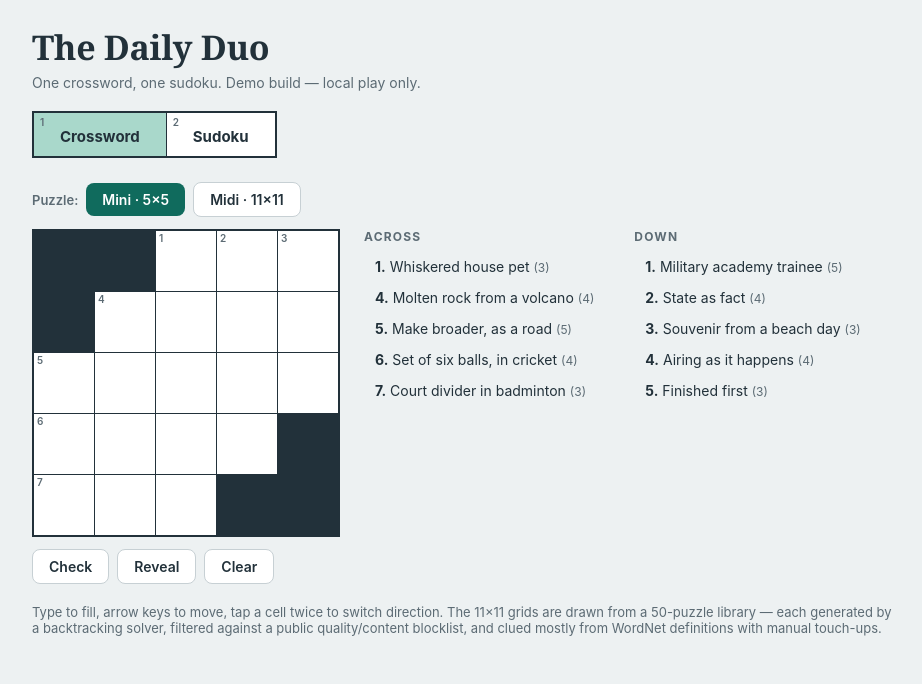
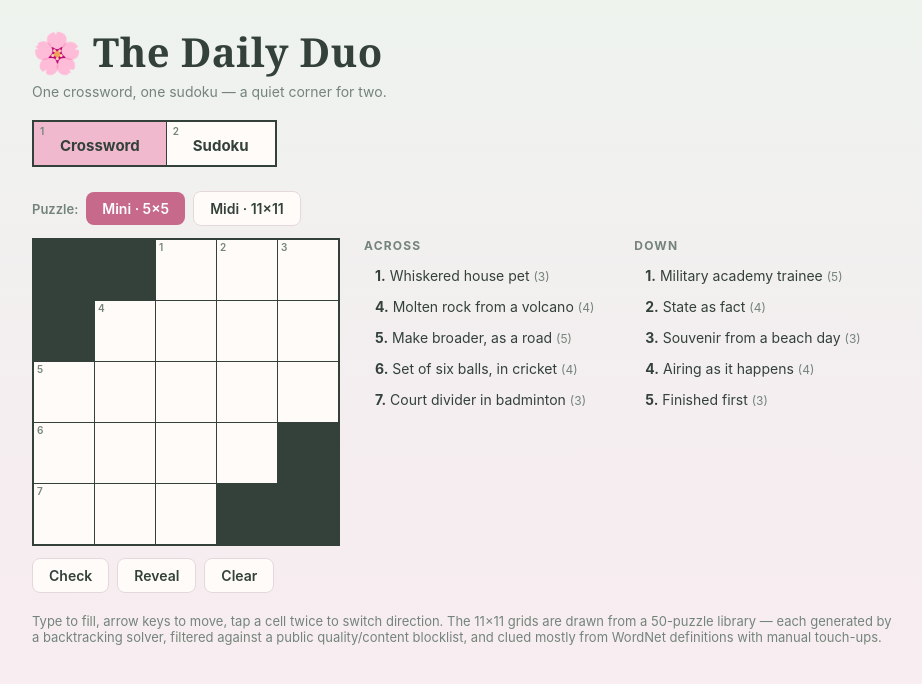
Before and after one commit to kashif-fade/crossword, a React (Vite) app: page / in a window 1280 px wide. Shown: the top 684 px of the page, without its empty margins (178-1100 px from the left). Built offline with nearby package versions, Linux system fonts and the light colour scheme.

Commit message:
Cherry blossom theme: sakura palette, falling petals, seasonal accents

```diff
--- a/src/PuzzleDuo.jsx
+++ b/src/PuzzleDuo.jsx
@@ -1,20 +1,24 @@
 import { useState, useEffect, useMemo, useCallback, useRef } from "react";
 
 // ---------------------------------------------------------------
-// THEME
+// THEME — cherry blossoms anchor the palette (sakura pink as the primary
+// accent), with misty mountain slate and soft greenery as supporting tones.
 // ---------------------------------------------------------------
 const T = {
-  page: "#EDF1F2",
-  panel: "#FFFFFF",
-  ink: "#22313A",
-  inkSoft: "#5C6B74",
-  line: "#C7D0D4",
-  accent: "#106B5D",
-  accentSoft: "#DCEBE5",
-  accentSel: "#A9D8CB",
-  wrongBg: "#F6DCD5",
-  wrongInk: "#B03A22",
-  block: "#22313A",
+  page: "#EEF3EE",       // soft rain-washed mist
+  panel: "#FFFBF8",      // warm ivory, like paper
+  ink: "#33413A",        // deep mountain slate-green
+  inkSoft: "#74847A",    // muted sage
+  line: "#E4D8DC",       // pale dusty pink-grey
+  accent: "#C6698A",      // sakura pink (primary interactive)
+  accentSoft: "#FBE6EE", // pale blossom
+  accentSel: "#F0B9CE",  // deeper blossom pink, for selection
+  wrongBg: "#F8DEE4",    // soft rose (harmonized, not orange-red)
+  wrongInk: "#AD4A65",
+  block: "#33413A",
+  moss: "#6E9B7B",       // greenery accent (sudoku's identity)
+  mossSoft: "#E1EEE3",
+  mossSel: "#B9D9C2",
 };
 
 // ---------------------------------------------------------------
@@ -153,6 +157,65 @@ function sdGenerate(difficulty) {
 // ---------------------------------------------------------------
 // SHARED SMALL COMPONENTS
 // ---------------------------------------------------------------
+
+// A single cherry blossom petal: five-lobed sakura shape, drawn as SVG so it
+// stays crisp at any size (rather than relying on emoji font rendering).
+const PETAL_PATH =
+  "M12 2c1.8 0 3 1.6 3 3.4 0 1-.4 1.9-1 2.6 1-.3 2-.1 2.7.6 1.3 1.3 1.3 3.4 0 4.7-.7.7-1.7.9-2.7.6.6.7 1 1.6 1 2.6 0 1.8-1.2 3.4-3 3.4s-3-1.6-3-3.4c0-1 .4-1.9 1-2.6-1 .3-2 .1-2.7-.6-1.3-1.3-1.3-3.4 0-4.7.7-.7 1.7-.9 2.7-.6-.6-.7-1-1.6-1-2.6C9 3.6 10.2 2 12 2z";
+
+function Petal({ style }) {
+  return (
+    <svg
+      viewBox="0 0 24 24"
+      width={style.size}
+      height={style.size}
+      style={{
+        position: "absolute",
+        left: style.left,
+        top: 0,
+        opacity: 0,
+        animation: `petal-fall ${style.duration}s linear ${style.delay}s infinite`,
+        "--drift": style.drift,
+      }}
+      className="petal"
+    >
+      <path d={PETAL_PATH} fill={style.color} />
+    </svg>
+  );
+}
+
+function PetalsBackground() {
+  const petals = useMemo(() => {
+    const colors = [T.accent, T.accentSel, "#F6D0DE"];
+    return Array.from({ length: 14 }, (_, i) => ({
+      key: i,
+      left: `${Math.random() * 100}%`,
+      size: 12 + Math.random() * 10,
+      duration: 11 + Math.random() * 9,
+      delay: Math.random() * 14,
+      drift: `${Math.random() * 120 - 60}px`,
+      color: colors[i % colors.length],
+    }));
+  }, []);
+
+  return (
+    <div
+      aria-hidden="true"
+      style={{
+        position: "fixed",
+        inset: 0,
+        overflow: "hidden",
+        pointerEvents: "none",
+        zIndex: 0,
+      }}
+    >
+      {petals.map((p) => (
+        <Petal key={p.key} style={p} />
+      ))}
+    </div>
+  );
+}
+
 function Btn({ children, onClick, primary, disabled }) {
   return (
     <button
@@ -820,15 +883,15 @@ function Sudoku() {
                     justifyContent: "center",
                     fontSize: "clamp(16px, 4vw, 22px)",
                     fontWeight: given ? 700 : 600,
-                    color: isWrong ? T.wrongInk : given ? T.ink : T.accent,
+                    color: isWrong ? T.wrongInk : given ? T.ink : T.moss,
                     background: isSel
-                      ? T.accentSel
+                      ? T.mossSel
                       : isWrong
                       ? T.wrongBg
                       : sameVal
-                      ? T.accentSoft
+                      ? T.mossSoft
                       : inLine
-                      ? "#F2F6F5"
+                      ? "#F3F7F3"
                       : T.panel,
                     borderRight:
                       c === 8 ? "none" : c % 3 === 2 ? `2px solid ${T.ink}` : `1px solid ${T.line}`,
@@ -951,35 +1014,40 @@ export default function PuzzleDuo() {
     <div
       style={{
         minHeight: "100vh",
-        background: T.page,
+        background: `linear-gradient(180deg, ${T.page} 0%, #F5EDF0 55%, #FBEEF2 100%)`,
         color: T.ink,
         fontFamily:
           "-apple-system, BlinkMacSystemFont, 'Segoe UI', Roboto, sans-serif",
         padding: "24px 16px 48px",
+        position: "relative",
+        overflow: "hidden",
       }}
     >
-      <div style={{ maxWidth: 860, margin: "0 auto" }}>
+      <PetalsBackground />
+      <div style={{ maxWidth: 860, margin: "0 auto", position: "relative", zIndex: 1 }}>
         <header style={{ marginBottom: 20 }}>
           <h1
             style={{
-              fontFamily: "Georgia, 'Times New Roman', serif",
-              fontSize: "clamp(26px, 5vw, 34px)",
+              fontFamily: "'Cormorant Garamond', Georgia, serif",
+              fontWeight: 600,
+              fontSize: "clamp(30px, 5.5vw, 40px)",
               margin: 0,
-              letterSpacing: "-0.01em",
+              letterSpacing: "0.01em",
+              color: T.ink,
             }}
           >
-            The Daily Duo
+            🌸 The Daily Duo
           </h1>
           <p style={{ margin: "4px 0 0", color: T.inkSoft, fontSize: 14 }}>
-            One crossword, one sudoku. Demo build — local play only.
+            One crossword, one sudoku — a quiet corner for two.
           </p>
         </header>
 
-        {/* Tabs styled as crossword cells */}
+        {/* Tabs styled as crossword cells, each with its own seasonal accent */}
         <div style={{ display: "flex", gap: 1, marginBottom: 24, background: T.ink, width: "fit-content", border: `2px solid ${T.ink}` }}>
           {[
-            { id: "crossword", label: "Crossword", num: 1 },
-            { id: "sudoku", label: "Sudoku", num: 2 },
+            { id: "crossword", label: "Crossword", num: 1, color: T.accentSel },
+            { id: "sudoku", label: "Sudoku", num: 2, color: T.mossSel },
           ].map((t) => (
             <button
               key={t.id}
@@ -988,7 +1056,7 @@ export default function PuzzleDuo() {
                 position: "relative",
                 padding: "14px 26px 10px",
                 border: "none",
-                background: tab === t.id ? T.accentSel : T.panel,
+                background: tab === t.id ? t.color : T.panel,
                 color: T.ink,
                 fontSize: 15,
                 fontWeight: 700,
```
